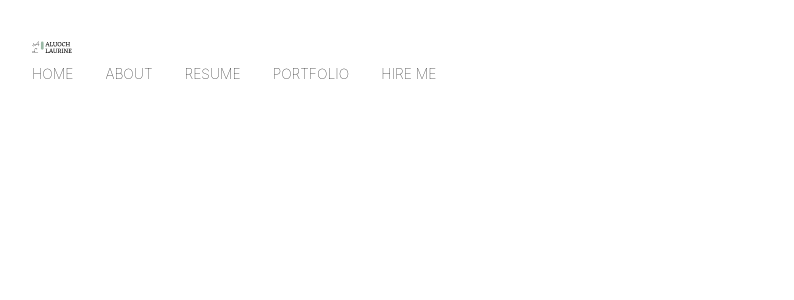
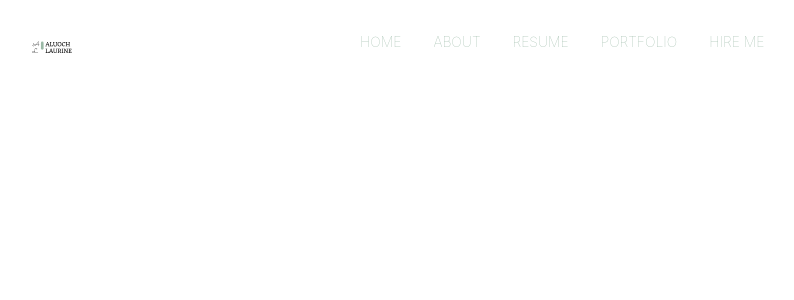
Before and after one commit to laualuoch/aluoch., a React (Create React App) app: page / in a window 1280 px wide. Shown: the top 300 px of the page, without its empty margins (16-810 px from the left). Built offline with nearby package versions, Linux system fonts and the light colour scheme.

Commit message:
update navbar

```diff
--- a/package.json
+++ b/package.json
@@ -4,6 +4,8 @@
   "homepage": "http://aluoch-dev.github.io",
   "private": true,
   "dependencies": {
+    "@headlessui/react": "^1.7.15",
+    "@heroicons/react": "^2.0.18",
     "@testing-library/jest-dom": "^5.16.5",
     "@testing-library/react": "^13.4.0",
     "@testing-library/user-event": "^13.5.0",
--- a/src/components/Menu.js
+++ b/src/components/Menu.js
@@ -15,7 +15,7 @@ const MenuItem = ({section}) => {
     return (
         <a
         href="#responsive-header"
-        className="text-sm font-thin text-black pl-4 hover:bg-white hover "
+        className="text-sm font-thin text-green pl-4 hover:text-pink hover"
         >
             {section}
         </a>
@@ -24,13 +24,13 @@ const MenuItem = ({section}) => {
 
 const Menu = () => {
     return (
-        <nav className="sticky p-8 top-0 z-50 bg-pink-100">
-            <div className="flex items-center flex-shrink-0 mr-6">
+        <nav class="sticky p-8 top-0 z-50 flex flex-row">
+            <div class="basis-1/4 items-center flex-shrink-0 mr-6">
             <LogoItem logoItem={logo} />
             </div>
 
-            <div className="hidden md:block">
-                <div className="flex space-x-4 items-baseline">
+            <div class="basis-3/4 shrink items-end md:block">
+                <div class="flex space-x-4 items-baseline">
                     <MenuItem section= "HOME"/>
                     <MenuItem section= "ABOUT"/>
                     <MenuItem section= "RESUME"/>
--- a/tailwind.config.js
+++ b/tailwind.config.js
@@ -12,15 +12,12 @@ module.exports = {
       xl: '1440px',
     },
     colors: {
-      'blue': '#1fb6ff',
-      'purple': '#7e5bef',
-      'pink': '#ff49db',
-      'orange': '#ff7849',
-      'green': '#13ce66',
-      'yellow': '#ffc82c',
-      'gray-dark': '#273444',
-      'gray': '#8492a6',
-      'gray-light': '#d3dce6',
+      'green': '#99B8A5',
+      'beige': '#E7E1C9',
+      'jungle': '#D1CEBD',
+      'pink': '#FCBAB1',
+      'cream': '#F6EDDB',
+      'black': '#000000'
     },
     fontFamily: {
       sans: ['Graphik', 'sans-serif'],
```
Also changed, not shown: 1 other file (tests, documents, lock files or other folders).
